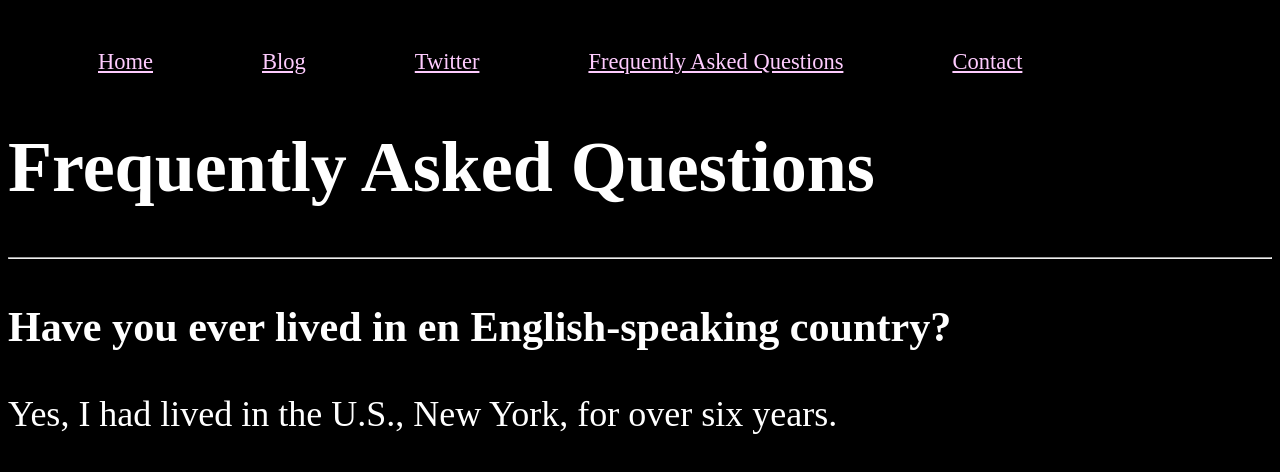
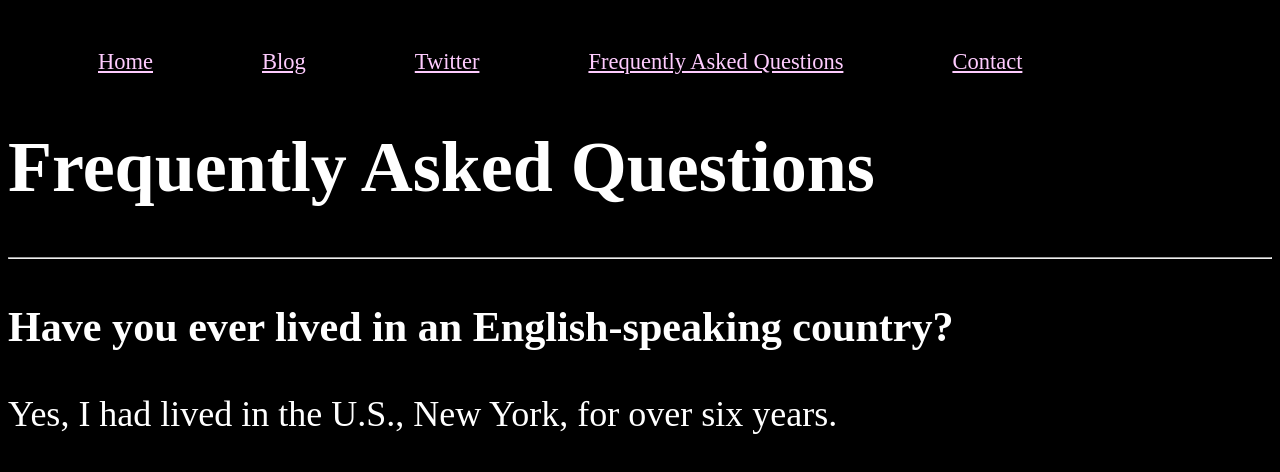
Before and after one commit to english-with-diana/english-with-diana.github.io, a plain HTML site: page faq.html in a window 1280 px wide. Drawn offline with Linux system fonts and the light colour scheme.

Commit message:
Update faq.html

```diff
--- a/faq.html
+++ b/faq.html
@@ -20,7 +20,7 @@
 
 <h1>Frequently Asked Questions</h1>
 <hr>
-<h3>Have you ever lived in en English-speaking country?</h3>
+<h3>Have you ever lived in an English-speaking country?</h3>
 <p>Yes, I had lived in the U.S., New York, for over six years.
 </p>
 
```
